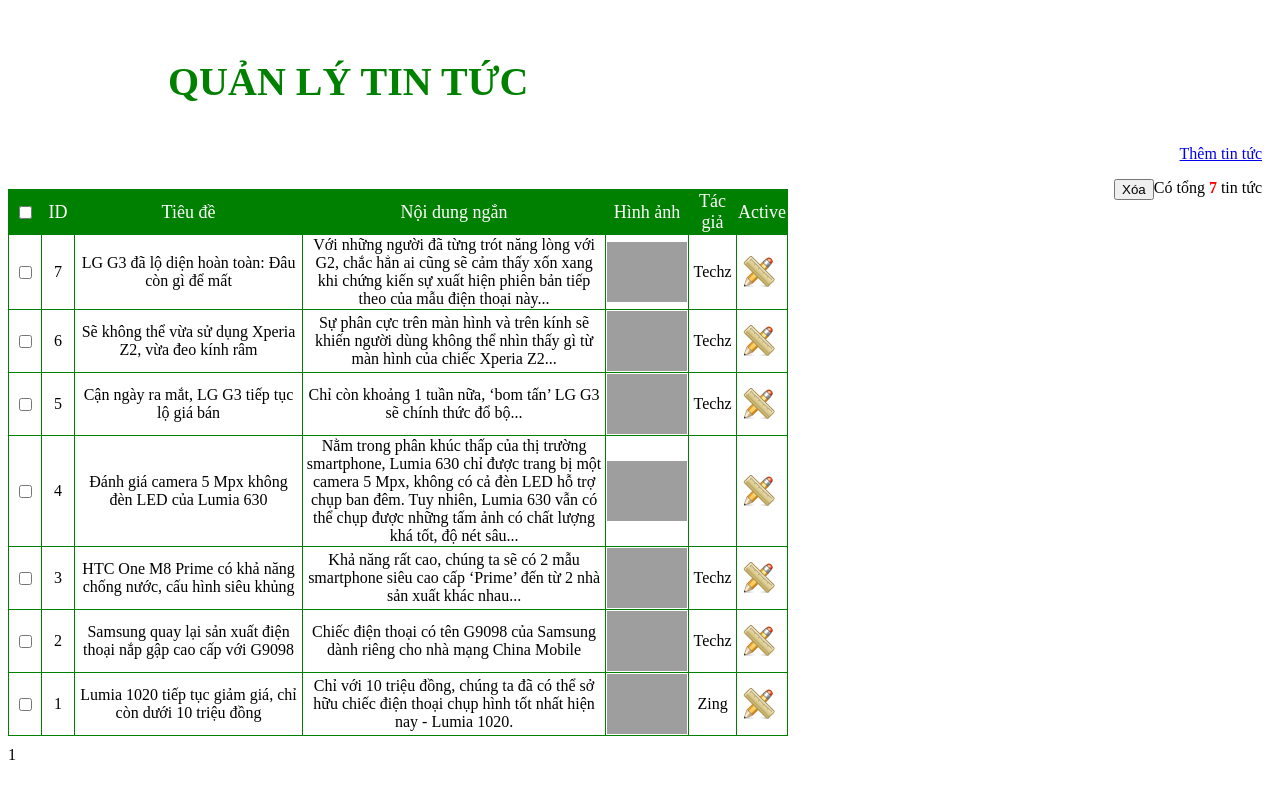
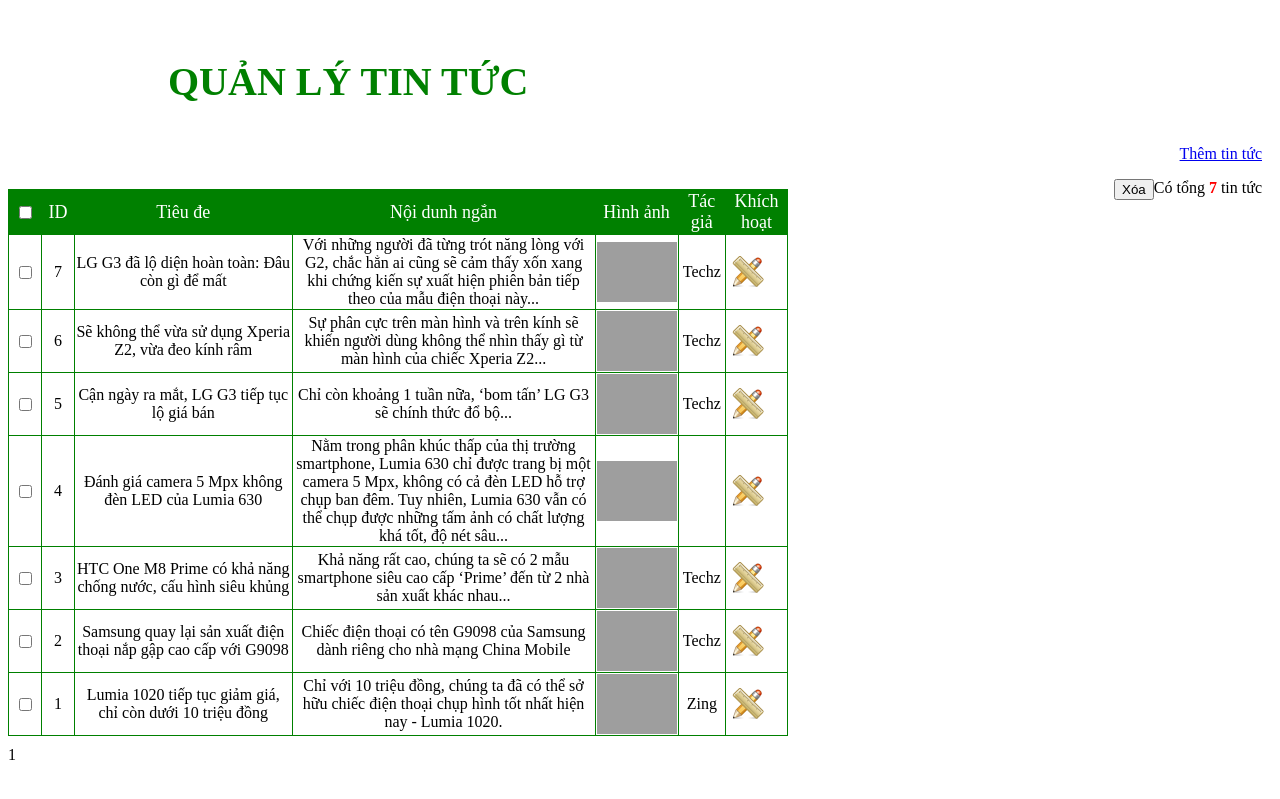
Before and after one commit to quangtin131299/DoAnPhatTrienNguonMo, a PHP site: page /dienthoai/admin/tintuc.php in a window 1280 px wide. Run offline with PHP 8.4, Linux system fonts and the light colour scheme; data comes from the database, SQL or seed files in the repository; grey boxes are pictures that could not be loaded.

Commit message:
update quanlytintuc

```diff
--- a/admin/tintuc.php
+++ b/admin/tintuc.php
@@ -24,11 +24,11 @@
     <tr class='tieude_hienthi_sp'>
 		<td width="30"><input type="checkbox" name="check"  class="checkbox" onclick="checkall('item', this)"></td>
         <td>ID</td>
-        <td>Tiêu đề</td>
-        <td>Nội dung ngắn</td>
+        <td>Tiêu đe</td>
+        <td>Nội dunh ngắn</td>
         <td>Hình ảnh</td>
         <td>Tác giả</td>
-        <td>Active</td>
+        <td>Khích hoạt</td>
     </tr>
 
     <?php
@@ -65,7 +65,7 @@
                 <td class="masp_hienthi_sp" width="30"><?php  echo $bien['matt'] ?></td>
                 <td class="stt_hienthi_sp"><?php echo $bien['tieude'] ?></td>
                 <td class="img_hienthi_sp" width="300"> <?php echo $bien['ndngan'] ?>  </td>
-				<td class="sl_hienthi_sp"><img src="../img/tintuc/<?php echo $bien['hinhanh'] ?>" width="80" height="60"/></td>
+				<td class="sl_hienthi_sp"><img src="../img/tintucs/<?php echo $bien['hinhanh'] ?>" width="80" height="60"/></td>
 				<td class="sl_hienthi_sp"><?php echo $bien['tacgia'] ?></td>
                 <td class="active_hienthi_sp">
                     <a href='?admin=suatt&matt=<?php echo $bien['matt'] ?>'><img src="img/sua.png" title="Sửa"></a>
--- a/admin/xulytt.php
+++ b/admin/xulytt.php
@@ -49,7 +49,7 @@
 							unset($_SESSION['id']);
 							echo "
 							<script language='javascript'>
-								alert('Xóa tin tức đã chọn thành công');
+								alert('Xóa Sản phẩm đã chọn thành công');
 								window.open('admin.php?admin=hienthitt','_self', 1);
 							</script>
 						";
--- a/include/connect.php
+++ b/include/connect.php
@@ -1,5 +1,5 @@
 <?php
-	$link=mysqli_connect("localhost","root","","temp") or die("Cannot connect to the localhost");
+	$link=mysqli_connect("localhost","root","","dienthoai") or die("Cannot connect to the localhost");
 	//mysqli_select_db("temp",$link) or die("Cannot connect to the database");
 	mysqli_query($link,"SET NAMES 'UTF8'");
 ?>
```
Also changed, not shown: admin/login.php (+20 -0 lines).
